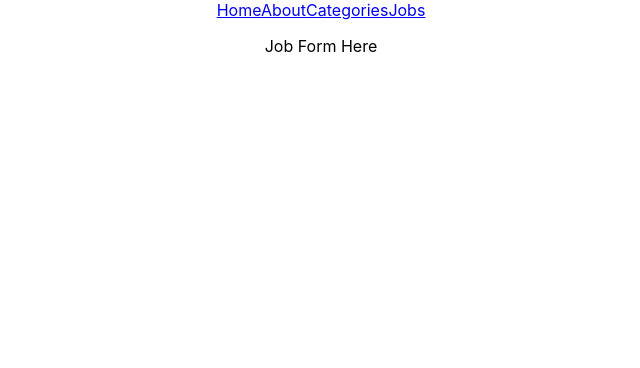
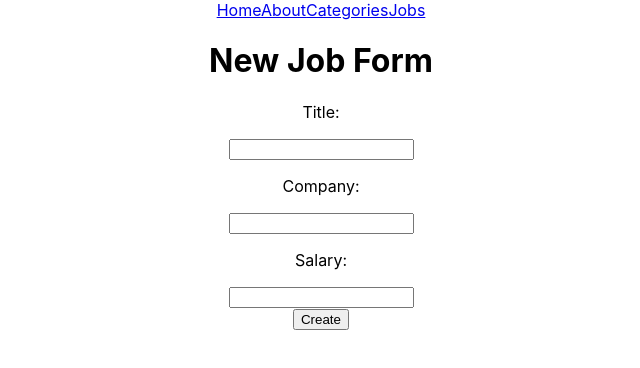
Before and after one commit to rubyreed/weed-hackers-hackathon, a React (Create React App) app in the folder client/: page /jobs/1/edit in a window 1280 px wide. Shown: the top 368 px of the page, without its empty margins (319-959 px from the left). Built offline with nearby package versions, Linux system fonts and the light colour scheme.

Commit message:
fixed jobs

```diff
--- a/client/src/components/Job.js
+++ b/client/src/components/Job.js
@@ -1,33 +1,31 @@
-import react from 'react';
-import axios from 'axios';
-import React, { useEffect, useState } from "react";
+import React, {useState} from "react";
+import {Link} from "react-router-dom";
+import JobForm from "./JobForm";
 
-const Job = () => {
-  const params = useParams();
-  const [jobs, setJob] = useState({});
+const Job = (props) => {
+  const {id, title, company, salary, updateJob} = props
 
-  useEffect(() => {
-      getJob();
-    }, []);
+  const [showForm, setShowForm] = useState(false);
 
-    const getJob = async () => {
-        let res = await axios.get(`/api/jobs/${params.id}`);
-        setJob(res.data);
-      }
-    };
+  const toggleForm = () => {
+    setShowForm(!showForm);
+  };
 
-    const renderJobs = () => {
-      return jobs.map =((job)=>{
+  return(
+    <div>
+      <h1>Job</h1>
+      <p>ID:{id} </p>
+      <p>Title: {title}</p>
+      <p>Company: {company}</p>
+      <p>Salary: {salary}</p>
+      {/* work on this with Mike later to link up items
+      <Link to={`/categories/${id}`}>View</Link> */}
+      <button onClick = {toggleForm}>
+        {showForm ? "Cancel" : "Update"}
+      </button>
+      {showForm && <JobForm id = {id} title = {title} company = {company} salary={salary} updateJob = {updateJob}/>}
+    </div>
+  );
+};
 
-      })
-    }
-
-    return (
-      <div>
-        <p> Welcome to the Jobs page! </p>
-        <h2> Add Job Toggle here </h2>
-
-      </div>
-    );
-  };
 export default Job;
--- a/client/src/components/JobForm.js
+++ b/client/src/components/JobForm.js
@@ -1,9 +1,47 @@
-import react from 'react'
-const JobForm = () => {
-  return (
+import React, {useState} from "react";
+import axios from "axios";
+
+const JobForm = (props) => {
+  const {id, newestJob, updateJob, title: initialTitle, company: initialCompany, salary: initialSalary} = props
+
+  const[titleState, setTitleState] = useState(initialTitle ? initialTitle : "");
+  const[salaryState, setSalaryState] = useState(initialSalary ? initialSalary : "");
+  const[companyState, setCompanyState] = useState(initialCompany ? initialCompany : "");
+
+
+  const handleSubmit = async (e) => {
+    e.preventDefault();
+    const newJob={title: titleState, salary: salaryState, company: companyState};
+
+    if (id) {
+      let response = await axios.put (`/api/jobs/${id}`, newJob);
+      updateJob(response.data);
+    }
+    else {
+    let response = await axios.post("/api/jobs", newJob);
+    newestJob(response.data)
+    };
+  };
+
+  return(
     <div>
-      <p> Job Form Here </p>
-      </div>
+      <h1>{id ? "Update" : "New"} Job Form</h1>
+      <form onSubmit={handleSubmit}>
+      <p>Title:</p>
+        <input value = {titleState} onChange = {(e) =>
+        setTitleState(e.target.value)}/>
+        <p>Company:</p>
+        <input value = {companyState} onChange = {(e) =>
+        setCompanyState(e.target.value)}/>
+        <br/>
+        <p>Salary:</p>
+        <input value = {salaryState} onChange = {(e) =>
+        setSalaryState(e.target.value)}/>
+        <br/>
+        <button>{id ? "Update" : "Create"} </button>
+      </form>
+    </div>
   );
 };
+
 export default JobForm;
--- a/client/src/components/JobShow.js
+++ b/client/src/components/JobShow.js
@@ -1,9 +1,50 @@
-import react from 'react';
-  const JobShow = () => {
-    return (
-      <div>
-        <p>JobSow Info Here</p>
-      </div>
-    );
-  };
-export default JobShow;
+// import react from 'react';
+// import axios from 'axios';
+// import { useParams, useNavigate } from "react-router";
+// import React, { useEffect, useState } from "react";
+// import { Link } from "react-router-dom";
+// import Jobs from './Jobs';
+
+// const JobShow = () => {
+//     const [jobs, setJobs] = useState([]);
+//     const params = useParams();
+//     const navigate = useNavigate();
+
+//     useEffect(() => {
+//         getJobs();
+//       }, []);
+
+//       const getJobs = async () => {
+//         let res = await axios.get(`/api/jobs/${params.id}`);
+//         console.log(res.data)
+//         setJobs(res.data);
+//       };
+
+
+//       const deleteJob = async (id) => {
+//         await axios.delete(`/api/jobs/${params.id}}`);
+//         navigate('/jobs')
+//         };
+
+//       const renderJob = () =>{
+//           return (
+//             <div key={jobs.id}>
+//               <h3>Job Title: {jobs.title}</h3>
+//               <p>Company: {jobs.company}</p>
+//               <p>Salary: {`$${jobs.salary}`}</p>
+//               <form>
+//               <button>Edit</button>
+
+//               <button onClick = {()=>{deleteJob(jobs.id)}}>Delete</button>
+//               </form>
+//             </div>
+//           );
+//       };
+
+//           return (
+//         <div>
+//         {renderJob()}
+//         </div>
+//       );
+//   };
+// export default JobShow;
--- a/client/src/components/Jobs.js
+++ b/client/src/components/Jobs.js
@@ -1,11 +1,99 @@
-import react from 'react';
+import React, {useState, useEffect} from "react";
+import Job from "./Job";
+import axios from "axios";
+import JobForm from "./JobForm";
 
-const Jobs  = () => {
+const Jobs = () => {
+
+const [jobs, setJobs] = useState([]);
+
+useEffect(() => {
+  console.log("mounted");
+  getJobs();
+},[]);
+
+const getJobs = async() => {
+  let response = await axios.get("/api/jobs");
+  setJobs(response.data)
+};
+
+const updateJob = (changedJob) => {
+  let updatedJobs = jobs.map((job) => (job.id === changedJob.id ? changedJob : job));
+setJobs(updatedJobs)
+};
+
+const renderJobs = () => {
+  if (jobs.length === 0) {
+    return <p>No Jobs</p>
+  }
+  return jobs.map((job) => {
+    return <Job key = {job.id}{...job}/>;
+  });
+};
+
+const displayNewJob = (job) => {
+  setJobs([job,...jobs])
+};
+
   return (
     <div>
-        <p> Jobs Info Here </p>
+      <h1>Jobs Here</h1>
+      <JobForm newestJob = {displayNewJob} updateJob = {updateJob}/>
+      {renderJobs()}
     </div>
   );
 };
 
 export default Jobs;
+
+
+// import react from 'react';
+// import axios from 'axios';
+// import React, { useEffect, useState } from "react";
+// import { useParams } from "react-router";
+// import { Link } from "react-router-dom";
+// import JobForm from './JobForm';
+
+
+// const Jobs = () => {
+//   const [jobs, setJobs] = useState([]);
+
+//   useEffect(() => {
+//       getJobs();
+//     }, []);
+
+//     const getJobs = async () => {
+//       let res = await axios.get("/api/jobs");
+//       // console.log(res.data)
+//       setJobs(res.data);
+//       console.log(jobs)
+//     };
+
+//     const renderJobs = () =>{
+//       return jobs.map((job)=>{
+//         return (
+//           <div key={job.id}>
+
+//             <Link to={`/jobs/${job.id}`}>
+//               <h3>Job Title: {job.title}</h3>
+//             </Link>
+//               <p>Company: {job.company}</p>
+//               <p>Salary: {`$${job.salary}`}</p>
+
+//           </div>
+//         );
+//       });
+//     }
+
+//     return (
+//       <div>
+//         <p> Welcome to the Jobs page! </p>
+//         <h4> Add a Job Toggle here </h4>
+//         <JobForm { ...jobs}/>
+//         <h2>Current Jobs: </h2>
+//         {renderJobs()}
+//         </div>
+//     );
+//   };
+
+// export default Jobs;
```
Lines whose indentation alone changed are shown as unchanged.
